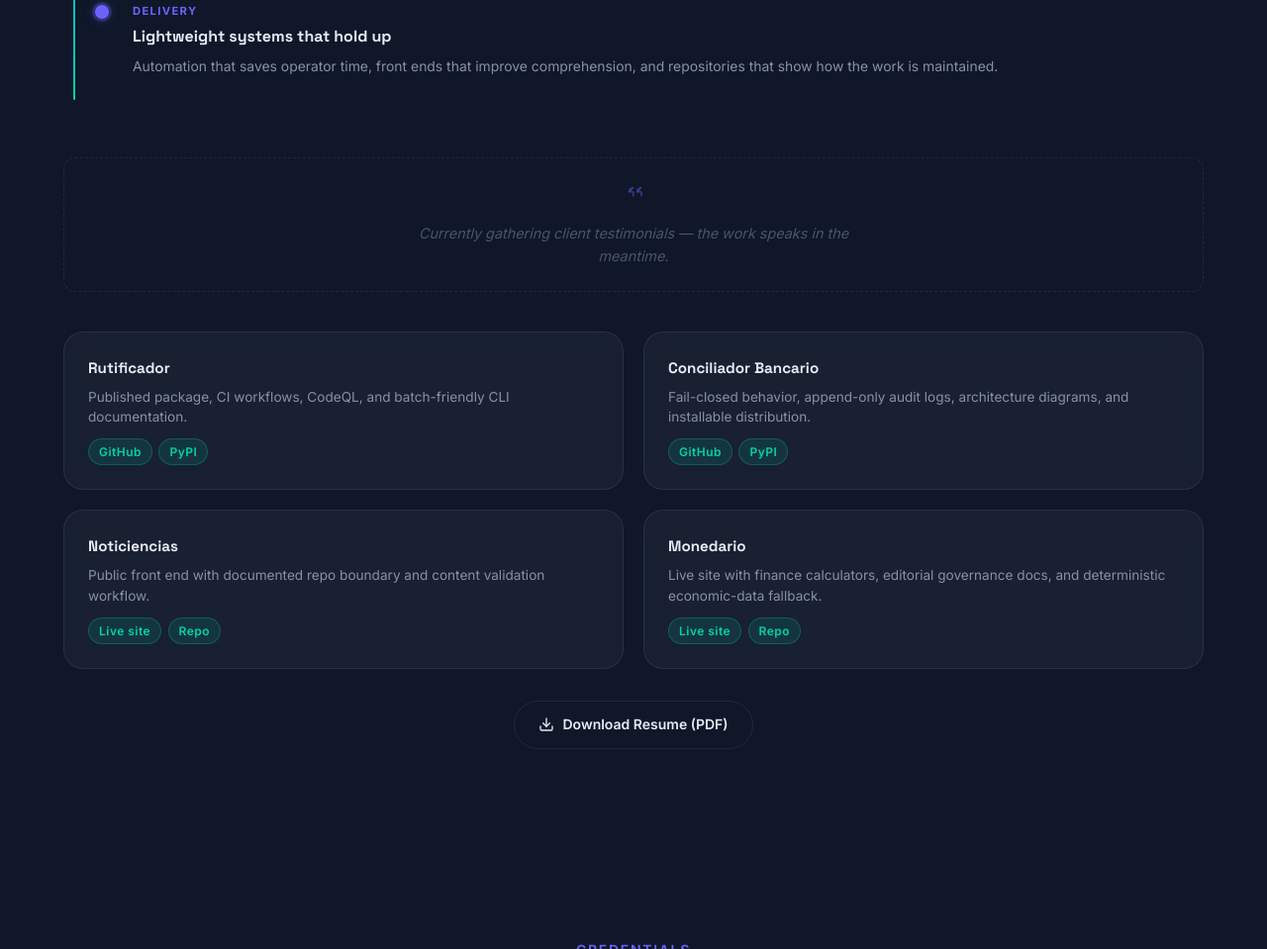
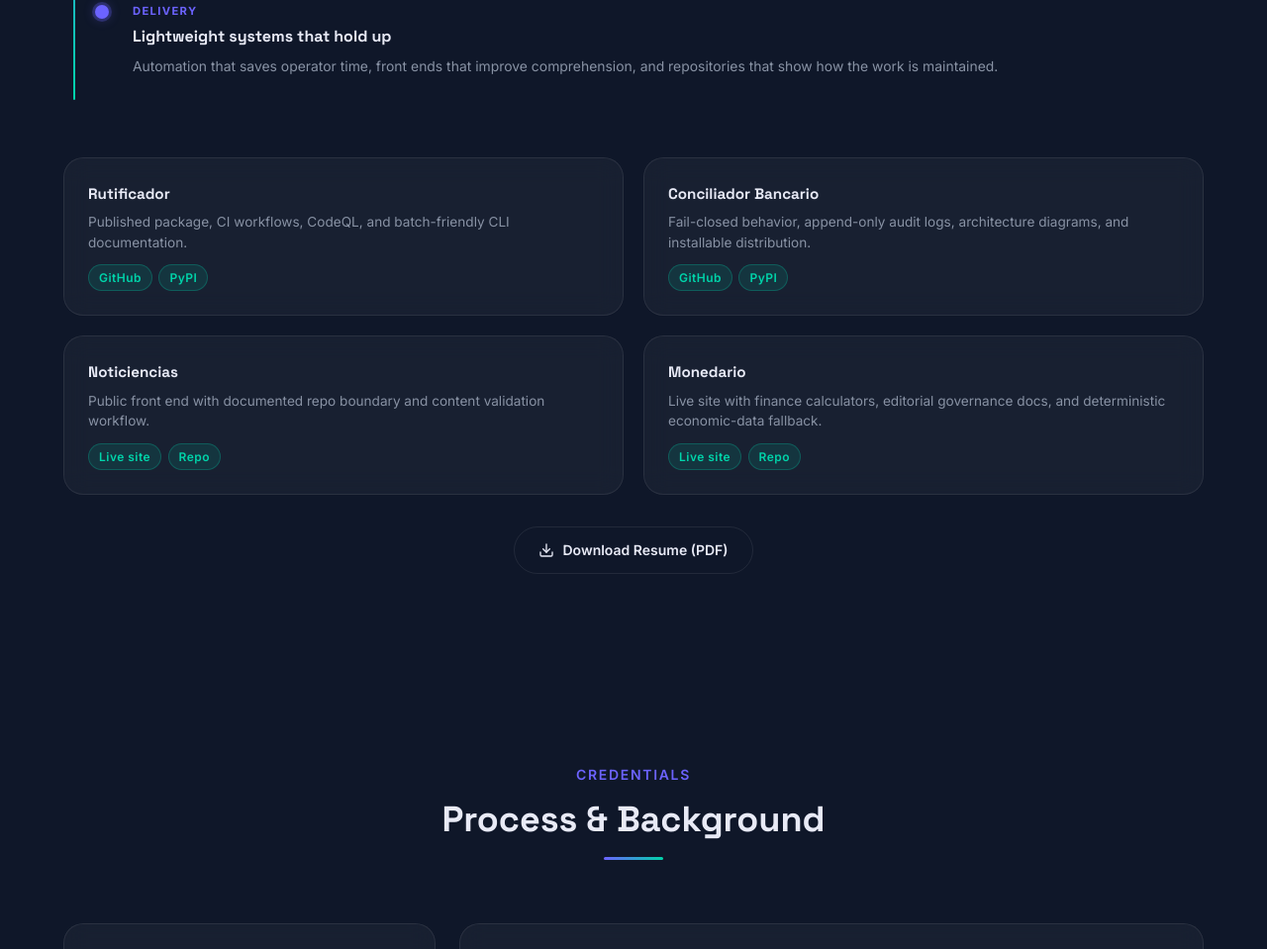
Before and after one commit to cortega26/cortega26.github.io, an Astro site: page /en in a window 1280 px wide. Shown: the part 5039-5998 px from the top of the page at 99% size. Built offline with nearby package versions, Linux system fonts and the light colour scheme; Astro itself is replaced by a stand-in of ours.

Commit message:
Remove testimonial placeholder and associated styles from ProofSection component

```diff
--- a/src/components/ProofSection.astro
+++ b/src/components/ProofSection.astro
@@ -66,19 +66,6 @@ const c = lang === 'en' ? en : es;
       ))}
     </div>
 
-    <div class="testimonial-placeholder reveal">
-      <div class="testimonial-placeholder__inner">
-        <svg class="testimonial-quote" width="28" height="28" viewBox="0 0 24 24" fill="currentColor" aria-hidden="true">
-          <path d="M11.3 9H7.5C7.5 6 9 4.5 12 4v1.5c-1.5.5-2 1.5-2 2.5h1.3c.7 0 1.2.5 1.2 1.2v2.1c0 .7-.5 1.2-1.2 1.2zm7 0h-3.8C14.5 6 16 4.5 19 4v1.5c-1.5.5-2 1.5-2 2.5h1.3c.7 0 1.2.5 1.2 1.2v2.1c0 .7-.5 1.2-1.2 1.2z"/>
-        </svg>
-        <p class="testimonial-placeholder__text">
-          {lang === 'en'
-            ? 'Currently gathering client testimonials — the work speaks in the meantime.'
-            : 'Recopilando testimonios de clientes — mientras tanto, el trabajo habla por sí solo.'}
-        </p>
-      </div>
-    </div>
-
     <div class="proof-grid">
       {c.proof.map((p, i) => (
         <article class={`card-glass reveal reveal-delay-${(i % 2) + 1}`}>
@@ -145,22 +132,6 @@ const c = lang === 'en' ? en : es;
 .proof-links { display: flex; flex-wrap: wrap; gap: 0.4rem; }
 .proof-resume { text-align: center; margin-top: 1rem; }
 
-.testimonial-placeholder {
-  margin-bottom: 2.5rem;
-  border: 1px dashed var(--clr-border);
-  border-radius: var(--radius-md);
-  padding: 1.5rem 2rem;
-  text-align: center;
-}
-.testimonial-placeholder__inner {
-  display: flex; flex-direction: column; align-items: center; gap: 0.75rem;
-}
-.testimonial-quote { color: var(--clr-accent); opacity: 0.5; }
-.testimonial-placeholder__text {
-  font-size: 0.9rem; color: var(--clr-text-faint);
-  font-style: italic; max-width: 50ch;
-}
-
 @media (max-width: 640px) {
   .proof-grid { grid-template-columns: 1fr; }
 }
```
